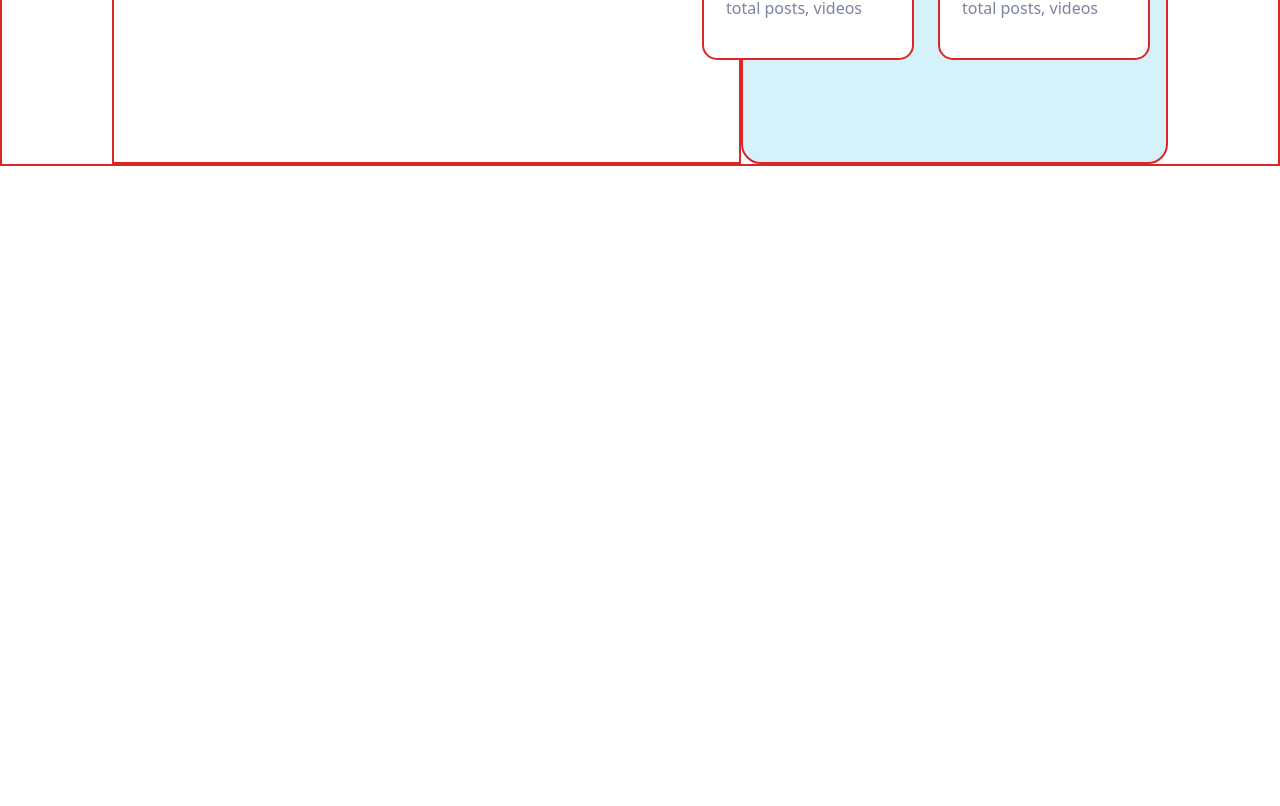
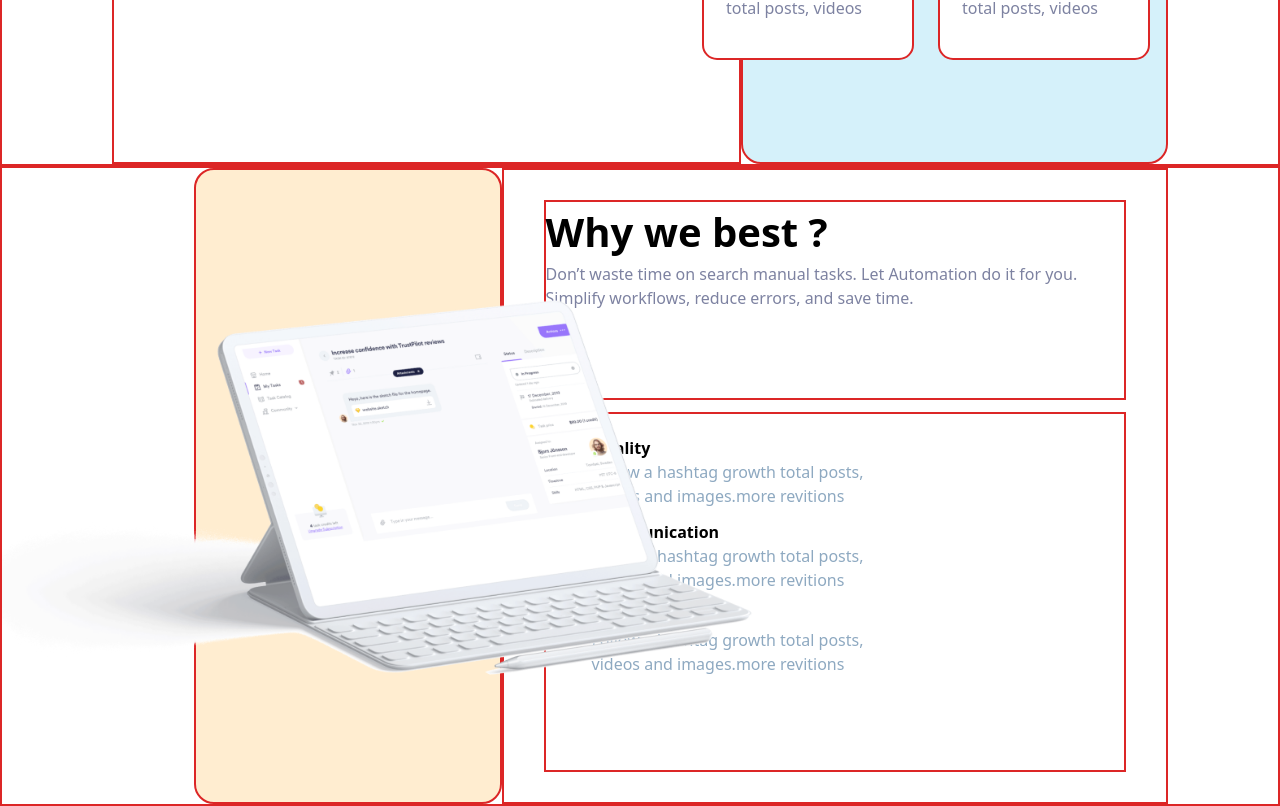
Before and after one commit to Sainath-Nanaware/Design-Web-Clone, a React (Vite) app: page / in a window 1280 px wide. Shown: the part 2358-3164 px from the top of the page. Before the commit the page ends 2524 px from the top, so only its background shows below. Built offline with nearby package versions, Linux system fonts and the light colour scheme.

Commit message:
whyWeBest part complete with cards

```diff
--- /dev/null
+++ b/src/components/WhyWeBest.jsx
@@ -0,0 +1,47 @@
+import React from 'react'
+import clayMakup from '../../public/images/clay-mockup 1.png'
+import WhyWeBestCards from './WhyWeBestCards'
+
+const WhyWeBestCardData=[
+    {
+        title:'Quality',
+        desc:'Follow a hashtag growth total posts, videos and images.more revitions'
+    },
+    {
+        title:'Communication',
+        desc:'Follow a hashtag growth total posts, videos and images.more revitions'
+    },
+    {
+        title:'Reliability',
+        desc:'Follow a hashtag growth total posts, videos and images.more revitions'
+    }
+]
+function WhyWeBest() {
+  return (
+     <div className='px-[110px] pl-[15vw] flex primary-border h-[80vh] relative'>
+        <div className='primary-border  w-[35%] h-[100%] rounded-[20px] bg-[#FFA31833]'>
+                <img src={clayMakup} alt="laptop image"  className='h-[68vh] absolute z-1 top-10 left-0'/>
+        </div>
+        <div className='px-[40px] flex flex-col justify-center items-start primary-border w-[75%] h-[100%] gap-3'>
+                <div className='primary-border h-[25vh] w-[100%]'>
+                    <p className='font-bold text-[40px]'>Why we best ?</p>
+                    <p className='text-[#7D82A1]'>Don’t waste time on search manual tasks. Let Automation do it for you. Simplify workflows, reduce errors, and save time.</p>
+                </div>
+                <div className='primary-border h-[45vh] w-[100%] p-[10px]'>
+                    {WhyWeBestCardData.map((element,index)=>{
+                        return <WhyWeBestCards key={index} title={element.title} desc={element.desc}/>
+                    })}
+
+
+
+
+
+
+                </div>
+        </div>
+      </div>
+
+  )
+}
+
+export default WhyWeBest
--- /dev/null
+++ b/src/components/WhyWeBestCards.jsx
@@ -0,0 +1,17 @@
+import React from 'react'
+
+function WhyWeBestCards({title,desc}) {
+  return (
+    <div className='w-[28vw] flex gap-3 mt-3'>
+        <div className=''>
+            <p className='p-[2px] bg-[#4DD58F40]  text-green-700 rounded-full text-center'>&#10004;</p>
+        </div>
+        <div className=''>
+            <p className='font-bold text-[16px]'>{title}</p>
+            <p className='text-[#8EA9C1]'>{desc}</p>
+        </div>
+    </div>
+  )
+}
+
+export default WhyWeBestCards
--- a/src/pages/Home.jsx
+++ b/src/pages/Home.jsx
@@ -3,6 +3,7 @@ import Header from '../components/Header'
 import Main from '../components/Main'
 import Statistics from '../components/Statistics'
 import ProvideService from '../components/ProvideService'
+import WhyWeBest from '../components/WhyWeBest'
 
 function Home() {
   return (
@@ -12,6 +13,7 @@ function Home() {
     <Main/>
     <Statistics/>
     <ProvideService/>
+    <WhyWeBest/>
 
 
     </>
```
